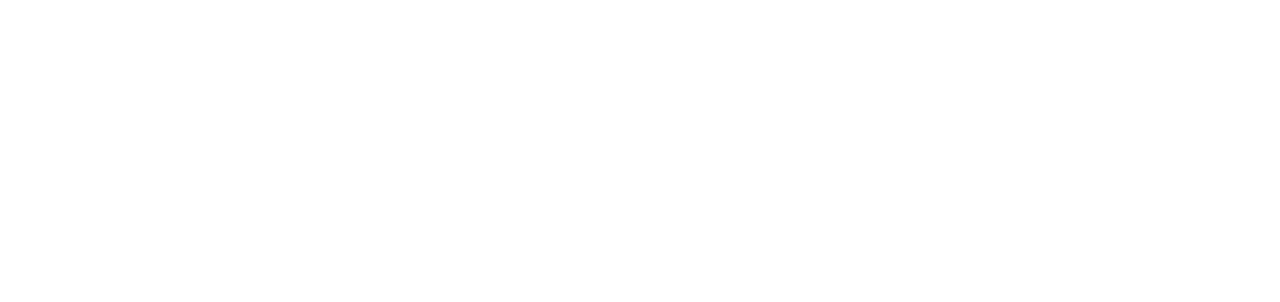
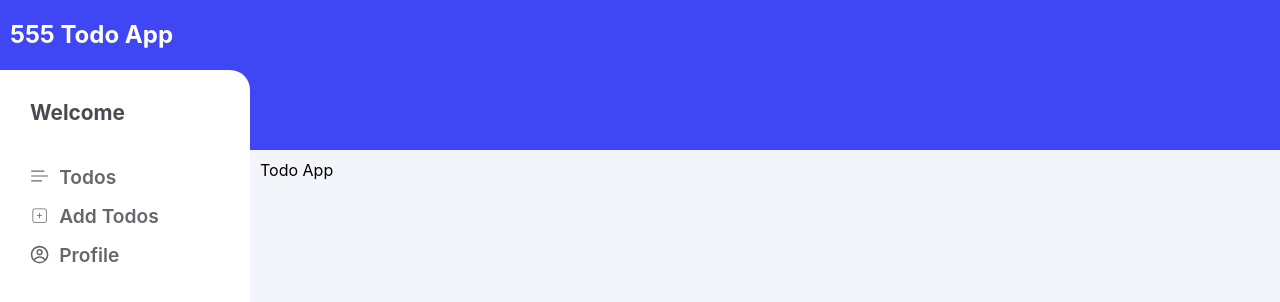
Before and after one commit to yosef-rrezaie/Todo-App, a Next.js app: page / in a window 1280 px wide. Shown: the top 302 px of the page. Built offline with nearby package versions, Linux system fonts and the light colour scheme.

Commit message:
create Layout

```diff
--- /dev/null
+++ b/components/layout/Layout.js
@@ -0,0 +1,36 @@
+import Link from "next/link";
+import { VscListSelection } from "react-icons/vsc";
+import { CiSquarePlus } from "react-icons/ci";
+import { CgProfile } from "react-icons/cg";
+
+function Layout({ children }) {
+  return (
+    <div className="container">
+      <header>
+        <p>555 Todo App</p>
+      </header>
+      <div className="container--main">
+        <aside>
+          <p>Welcome</p>
+          <ul>
+            <li>
+              <VscListSelection />
+              <Link href="/">Todos</Link>
+            </li>
+            <li>
+              <CiSquarePlus />
+              <Link href="/add-todo">Add Todos</Link>
+            </li>
+            <li>
+              <CgProfile />
+              <Link href="/profile">Profile</Link>
+            </li>
+          </ul>
+        </aside>
+        <section>{children}</section>
+      </div>
+    </div>
+  );
+}
+
+export default Layout;
--- a/pages/_app.js
+++ b/pages/_app.js
@@ -1,5 +1,10 @@
+import Layout from "@/components/layout/Layout";
 import "@/styles/globals.css";
 
 export default function App({ Component, pageProps }) {
-  return <Component {...pageProps} />;
+  return (
+    <Layout>
+      <Component {...pageProps} />
+    </Layout>
+  );
 }
--- a/pages/index.js
+++ b/pages/index.js
@@ -1,3 +1,3 @@
 export default function Home() {
-  return <></>;
+  return <><p>Todo App</p></>;
 }
--- a/styles/globals.css
+++ b/styles/globals.css
@@ -14,6 +14,8 @@
   padding: 0;
   margin: 0;
 }
+
+
 
 header {
   background-color: #3f47f4;
@@ -62,8 +64,8 @@
 
 aside li {
   font-size: 1.2rem;
-  font-weight: 500;
-  color: F4F5FA;
+  font-weight: 600;
+  color: #66676c;
   margin: 15px 0;
   display: flex;
   align-items: center;
```
